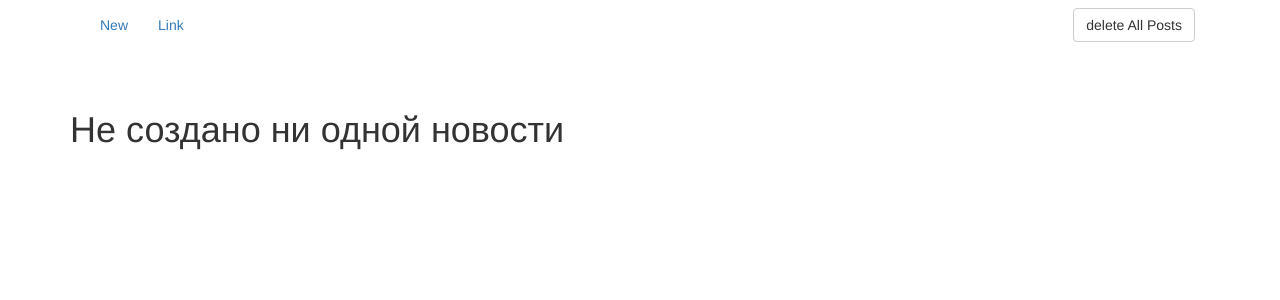
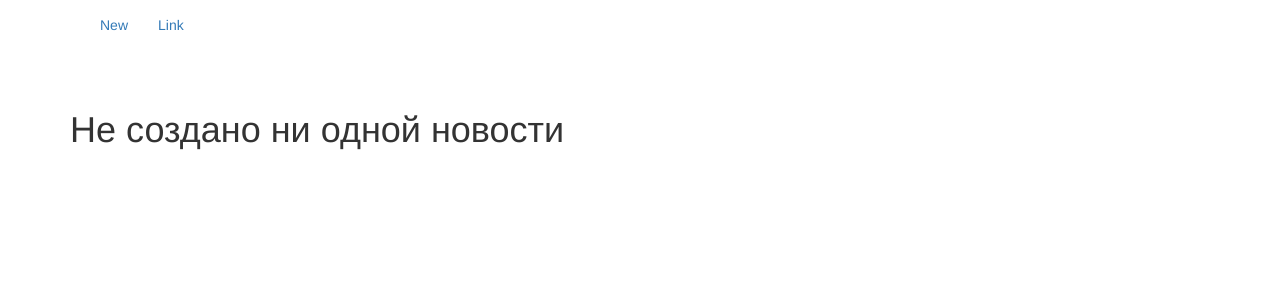
Before and after one commit to fey/berrytest, a PHP site: page / in a window 1280 px wide. Shown: the top 300 px of the page. Run offline with PHP 8.4, Linux system fonts and the light colour scheme; data that the repository does not hold is empty; some libraries are stand-ins or nearby versions.

Commit message:
hide secret button

```diff
--- a/resources/views/index.phtml
+++ b/resources/views/index.phtml
@@ -49,12 +49,12 @@
         <li class="active"><a href="/new">New</a></li>
         <li><a href="#">Link</a></li>
       </ul>
-      <form action="/articles" class="navbar-form navbar-right" method="POST">
+      <!-- <form action="/articles" class="navbar-form navbar-right" method="POST">
         <div class="form-group">
             <input type="hidden" name="_method" value="delete">
             <input type="hidden" name="truncate" value="true" id="truncate">
         </div>
-        <button type="submit" class="btn btn-default">delete All Posts</button>
+        <button type="submit" class="btn btn-default">delete All Posts</button> -->
       </form>
       <ul class="nav navbar-nav navbar-right">
       </ul>
```
